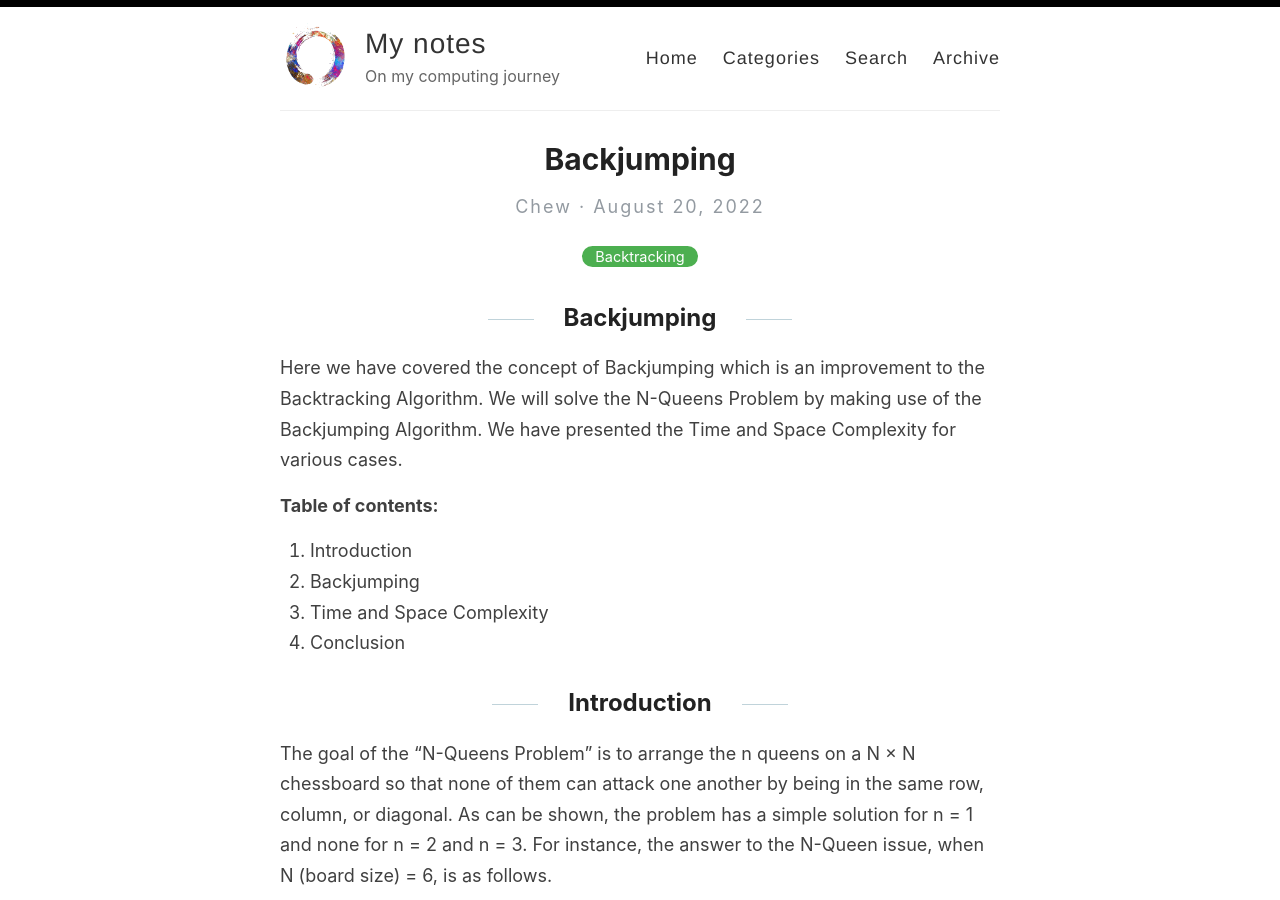
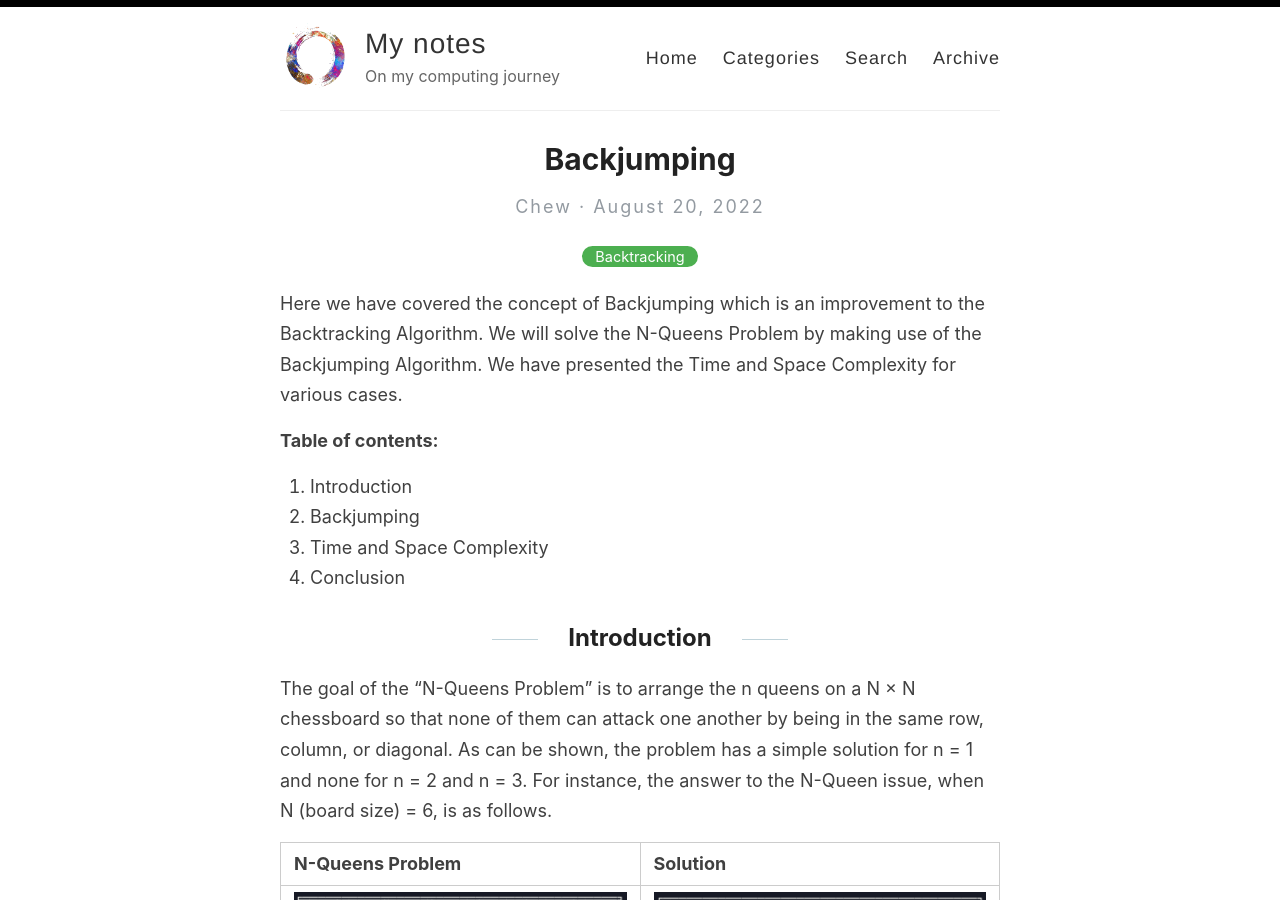
Before and after one commit to mr-chew/mr-chew.github.io, a Jekyll site: the page built from _posts/2022-8-20-Backjumping.md, in a window 1280 px wide and 900 px high. Built offline with Jekyll 4.4.1, drawn with Linux system fonts in a browser that asks for light colours.

```diff
--- a/_posts/2022-8-20-Backjumping.md
+++ b/_posts/2022-8-20-Backjumping.md
@@ -3,8 +3,6 @@
 title:  Backjumping
 categories: [Backtracking]
 ---
-
-## Backjumping
 
 Here we have covered the concept of Backjumping which is an improvement to the Backtracking Algorithm. We will solve the N-Queens Problem by making use of the Backjumping Algorithm. We have presented the Time and Space Complexity for various cases.
 
```
